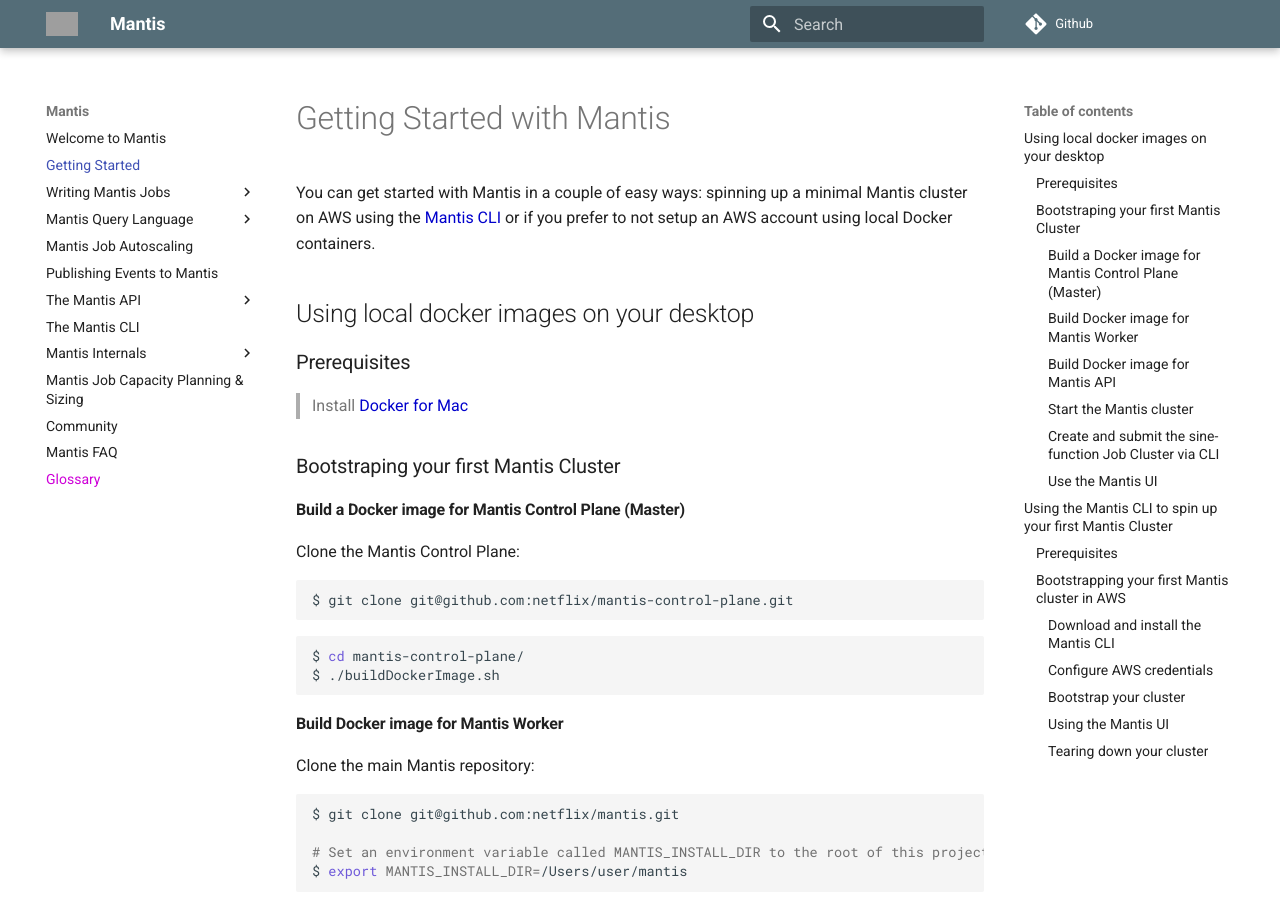
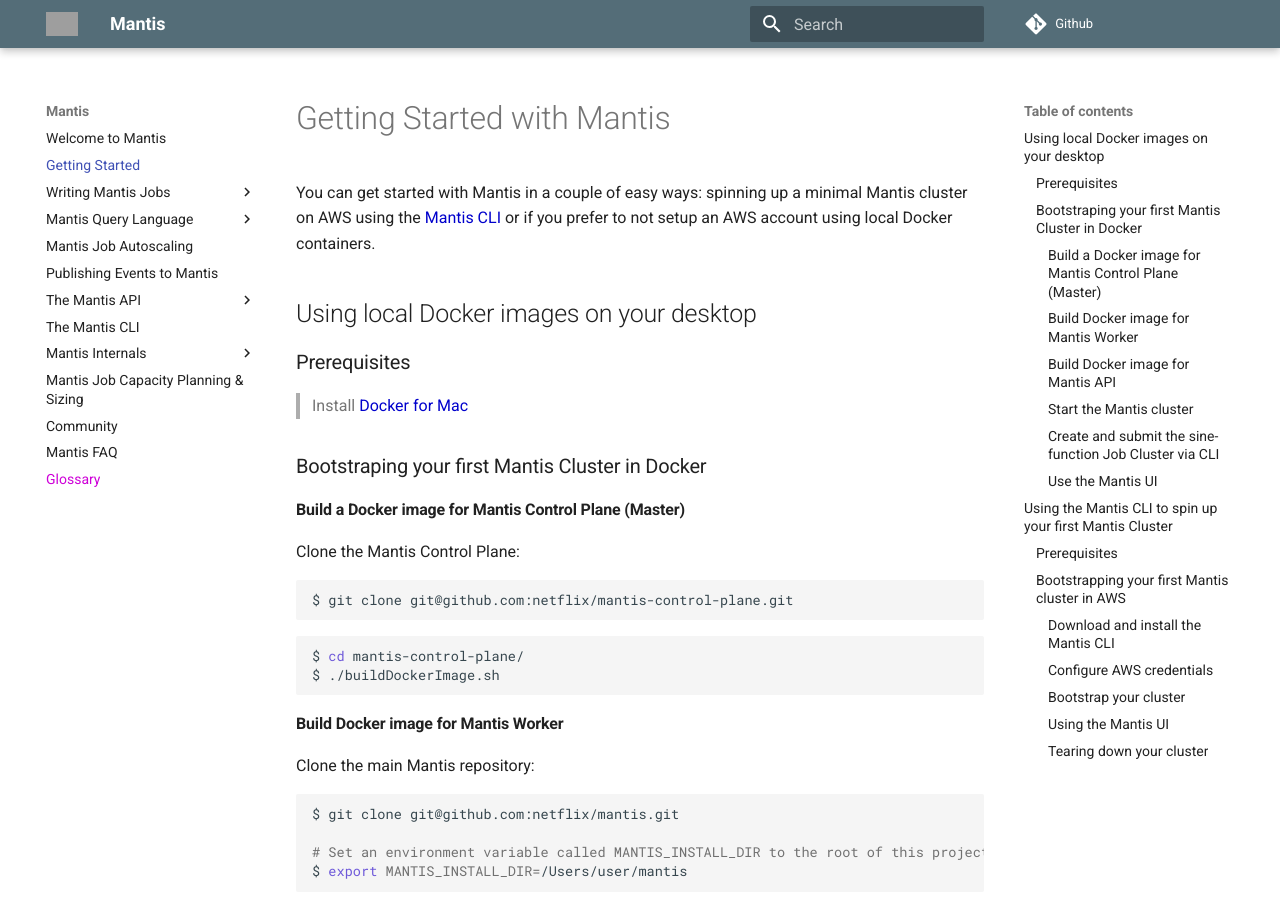
Before and after one commit to Netflix/mantis, an MkDocs documentation site: the page built from docs/docs/gettingstarted.md, in a window 1280 px wide and 900 px high. Built offline with MkDocs 1.6.1 and Material for MkDocs 9.7.7, drawn with Linux system fonts in a browser that asks for light colours; comment, search, counter and statistics services are not loaded; grey boxes are pictures that could not be loaded.

Commit message:
Fix some formatting issues.

```diff
--- a/docs/docs/gettingstarted.md
+++ b/docs/docs/gettingstarted.md
@@ -4,13 +4,13 @@
 cluster on AWS using the [Mantis CLI](https://github.com/netflix/mantis-cli) or
 if you prefer to not setup an AWS account using local Docker containers.
 
-## Using local docker images on your desktop
+## Using local Docker images on your desktop
 
 ### Prerequisites
 
 > Install [Docker for Mac](https://docs.docker.com/docker-for-mac/install/)
 
-### Bootstraping your first Mantis Cluster
+### Bootstraping your first Mantis Cluster in Docker
 
 #### Build a Docker image for Mantis Control Plane (Master)
 
```
